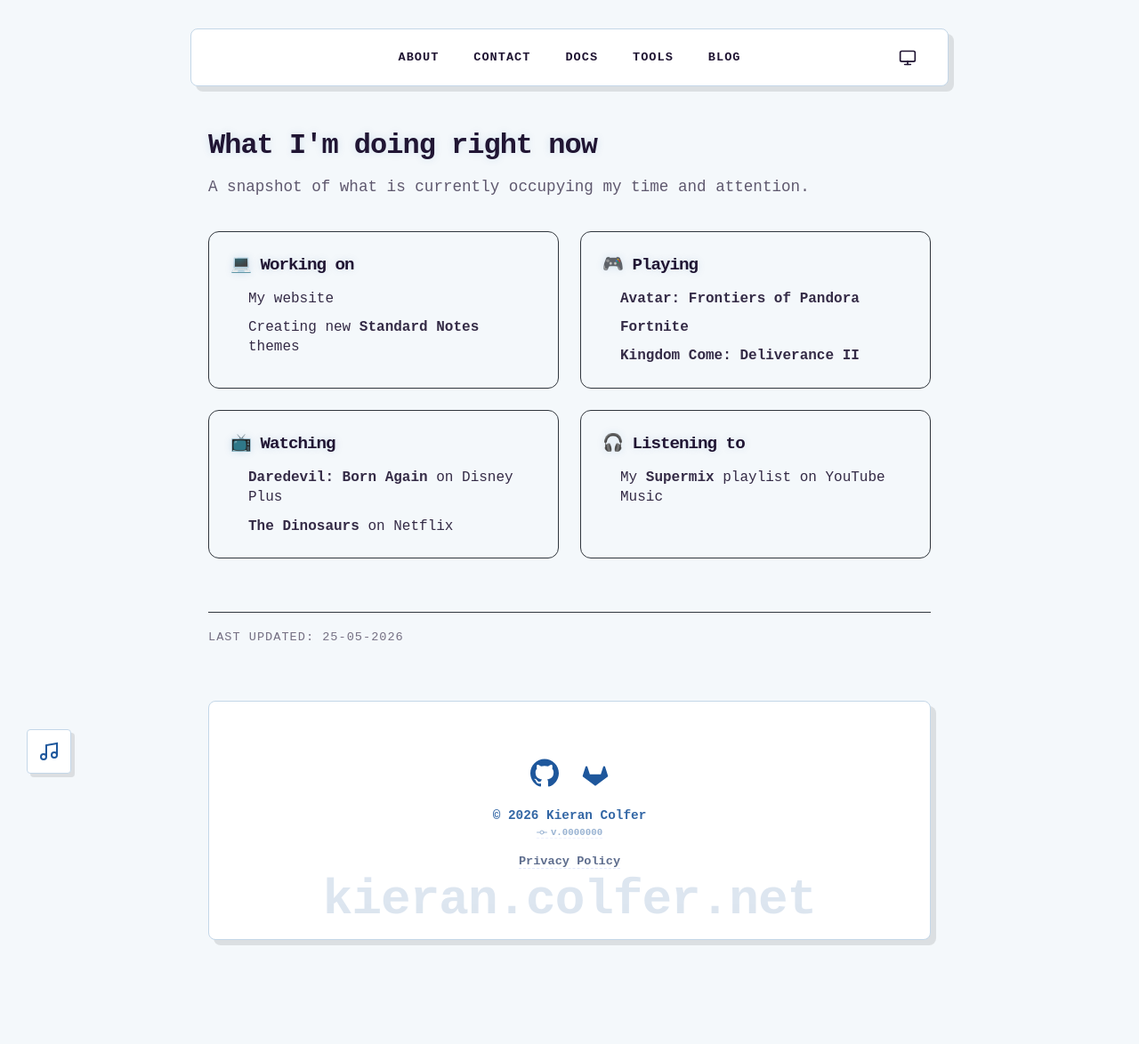
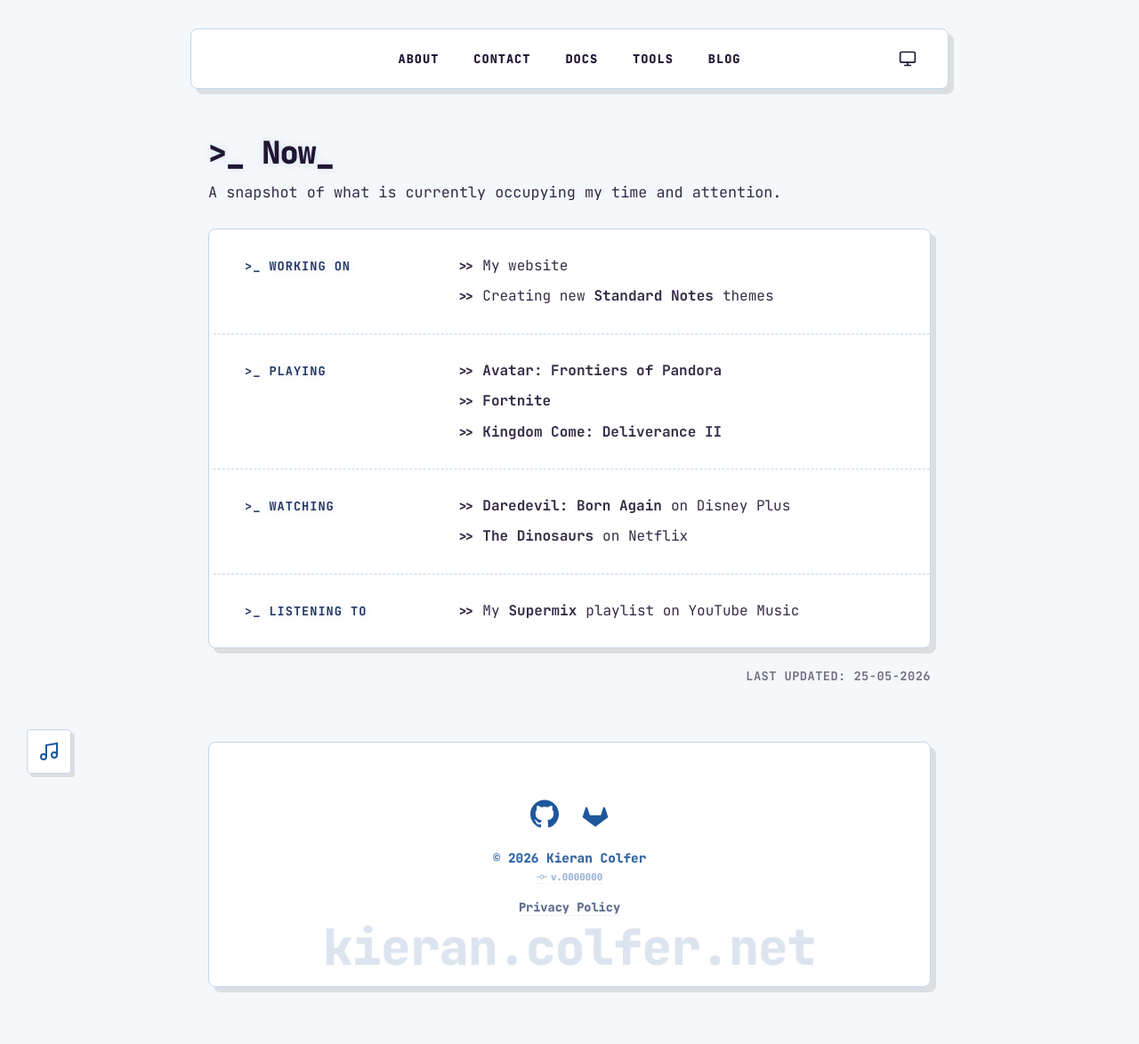
Before and after one commit to PASSK3YS/PASSK3YS.github.io, a Jekyll site: the page built from now.md, in a window 1280 px wide. Shown: the whole page at 89% size. Built offline with Jekyll 4.4.1, drawn with Linux system fonts in a browser that asks for light colours; before the commit the page ends 1121 px from its top, so only the background shows below that; some of the changed lines change nothing that is shown.

Commit message:
chore: update now page to new style

```diff
--- a/now.md
+++ b/now.md
@@ -4,92 +4,170 @@
 permalink: /now/
 ---
 
+<link href="https://fonts.googleapis.com/css2?family=JetBrains+Mono:wght@400;700;800&display=swap" rel="stylesheet">
+
 <style>
-  .now-grid {
+body, main, h1, h2, h3, p, a, span, li {
+    font-family: 'JetBrains Mono', monospace !important;
+}
+
+.blinking-cursor {
+    font-weight: 800;
+    color: var(--accent-cyan);
+    animation: blink 1s step-end infinite;
+}
+
+@keyframes blink {
+    50% { opacity: 0; }
+}
+
+.unified-card {
+    background: var(--nav-bg);
+    border-radius: 8px;
+    display: flex;
+    flex-direction: column;
+    border: 1px solid var(--border-color, var(--border));
+    box-shadow: 6px 6px 0px rgba(0, 0, 0, 0.1);
+    overflow: hidden;
+    margin-bottom: 20px;
+}
+
+[data-theme="dark"] .unified-card {
+    border: 1px solid var(--border-color, var(--border));
+    box-shadow: 6px 6px 0px rgba(255, 255, 255, 0.1);
+}
+
+.unified-row {
+    padding: 30px 34px;
+    border-bottom: 1px dashed var(--border-color, var(--border));
     display: grid;
-    grid-template-columns: repeat(auto-fit, minmax(280px, 1fr));
-    gap: 24px;
-    margin-top: 40px;
-    margin-bottom: 40px;
-  }
-  .now-card {
-    background-color: rgba(255, 255, 255, 0.02);
-    border: 1px solid var(--border-color, #30363d);
-    border-radius: 12px;
-    padding: 24px;
-    transition: transform 0.2s ease, border-color 0.2s ease;
-  }
-  .now-card:hover {
-    border-color: #8b949e;
-    transform: translateY(-2px);
-  }
-  .now-card h2 {
-    font-size: 1.2rem;
-    margin-top: 0;
-    margin-bottom: 16px;
+    grid-template-columns: 240px 1fr;
+    align-items: start;
+    transition: background-color 0.1s ease, border-color 0.1s ease;
+    border-left: 6px solid transparent;
+}
+
+.unified-row:last-child {
     border-bottom: none;
-    display: flex;
-    align-items: center;
-    gap: 8px;
-    padding-bottom: 0;
-  }
-  .now-card ul {
+}
+
+.unified-row.interactive-row:hover {
+    background-color: rgba(42, 161, 152, 0.05);
+    border-left-color: var(--accent-cyan);
+}
+
+[data-theme="dark"] .unified-row.interactive-row:hover {
+    background-color: rgba(42, 161, 152, 0.1);
+    border-left-color: var(--accent-cyan);
+}
+
+.interactive-row:hover .hacker-list li strong {
+    color: var(--accent-cyan);
+}
+
+.soft-header {
+    font-size: 0.85rem;
+    text-transform: uppercase;
+    letter-spacing: 1px;
+    color: var(--text-muted);
     margin: 0;
-    padding-left: 20px;
-  }
-  .now-card li {
-    margin-bottom: 10px;
+    font-weight: 700;
+    padding-top: 2px;
+}
+
+.unified-meta {
+    font-size: 0.85rem;
+    color: var(--accent-cyan);
+    margin: 0;
+    text-transform: uppercase;
+    font-weight: 700;
+    letter-spacing: 0.5px;
+}
+
+.hacker-list {
+    list-style: none;
+    padding: 0;
+    margin: 0;
+}
+
+.hacker-list li {
+    margin-bottom: 12px;
     opacity: 0.9;
     line-height: 1.4;
-  }
-  .now-card li:last-child {
+    display: flex;
+    align-items: flex-start;
+    gap: 10px;
+}
+
+.hacker-list li::before {
+    content: ">>";
+    color: var(--accent-cyan);
+    font-weight: 800;
+    font-size: 0.9em;
+    margin-top: 1px;
+}
+
+.hacker-list li:last-child {
     margin-bottom: 0;
-  }
+}
+
+.hacker-list li strong {
+    color: var(--text);
+    transition: color 0.1s ease;
+}
+
+@media (max-width: 850px) {
+    .unified-row {
+        grid-template-columns: 1fr;
+        gap: 15px;
+        padding: 25px 14px;
+    }
+}
 </style>
 
 <div class="page-content">
-  <h1 style="margin-top: 0; margin-bottom: 10px;">What I'm doing right now</h1>
-  <p style="opacity: 0.7; font-size: 1.1rem;">A snapshot of what is currently occupying my time and attention.</p>
+    <h1 style="margin: 0 0 10px 0; font-size: 2.2rem; font-weight: 800; letter-spacing: -1px;">
+        >_ Now<span class="blinking-cursor">_</span>
+    </h1>
+    <p style="font-size: 1.05rem; opacity: 0.9; margin: 0 0 30px 0;">A snapshot of what is currently occupying my time and attention.</p>
 
-  <div class="now-grid">
+    <div class="unified-card">
 
-    <div class="now-card">
-      <h2>💻 Working on</h2>
-      <ul>
-        <li>My website</li>
-        <li>Creating new <strong>Standard Notes</strong> themes</li>
-      </ul>
+        <div class="unified-row interactive-row">
+            <h3 class="soft-header">>_ Working on</h3>
+            <ul class="hacker-list">
+                <li>My website</li>
+                <li>Creating new <strong>Standard Notes</strong> themes</li>
+            </ul>
+        </div>
+
+        <div class="unified-row interactive-row">
+            <h3 class="soft-header">>_ Playing</h3>
+            <ul class="hacker-list">
+                <li><strong>Avatar: Frontiers of Pandora</strong></li>
+                <li><strong>Fortnite</strong></li>
+                <li><strong>Kingdom Come: Deliverance II</strong></li>
+            </ul>
+        </div>
+
+        <div class="unified-row interactive-row">
+            <h3 class="soft-header">>_ Watching</h3>
+            <ul class="hacker-list">
+                <li><strong>Daredevil: Born Again</strong> on Disney Plus</li>
+                <li><strong>The Dinosaurs</strong> on Netflix</li>
+            </ul>
+        </div>
+
+        <div class="unified-row interactive-row">
+            <h3 class="soft-header">>_ Listening to</h3>
+            <ul class="hacker-list">
+                <li>My <strong>Supermix</strong> playlist on YouTube Music</li>
+            </ul>
+        </div>
+
     </div>
 
-    <div class="now-card">
-      <h2>🎮 Playing</h2>
-      <ul>
-        <li><strong>Avatar: Frontiers of Pandora</strong></li>
-        <li><strong>Fortnite</strong></li>
-        <li><strong>Kingdom Come: Deliverance II</strong></li>
-      </ul>
+    <div style="text-align: right; margin-top: 10px;">
+        <p class="unified-meta" style="opacity: 0.6; display: inline-block;">Last updated: {{ site.time | date: "%d-%m-%Y" }}</p>
     </div>
-
-    <div class="now-card">
-      <h2>📺 Watching</h2>
-      <ul>
-        <li><strong>Daredevil: Born Again</strong> on Disney Plus</li>
-        <li><strong>The Dinosaurs</strong> on Netflix</li>
-      </ul>
-    </div>
-
-    <div class="now-card">
-      <h2>🎧 Listening to</h2>
-      <ul>
-        <li>My <strong>Supermix</strong> playlist on YouTube Music</li>
-      </ul>
-    </div>
-
-  </div>
-
-  <div style="margin-top: 60px; padding-top: 20px; border-top: 1px solid var(--border-color, #30363d);">
-    <p style="font-size: 0.85rem; opacity: 0.6; text-transform: uppercase; letter-spacing: 1px; margin: 0;">
-      Last updated: {{ site.time | date: "%d-%m-%Y" }}
-    </p>
-  </div>
 </div>
```
